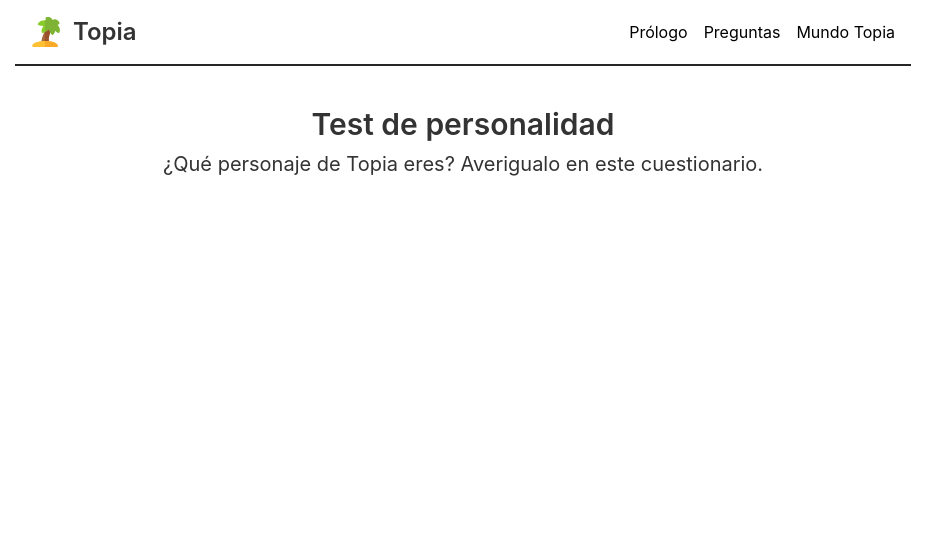
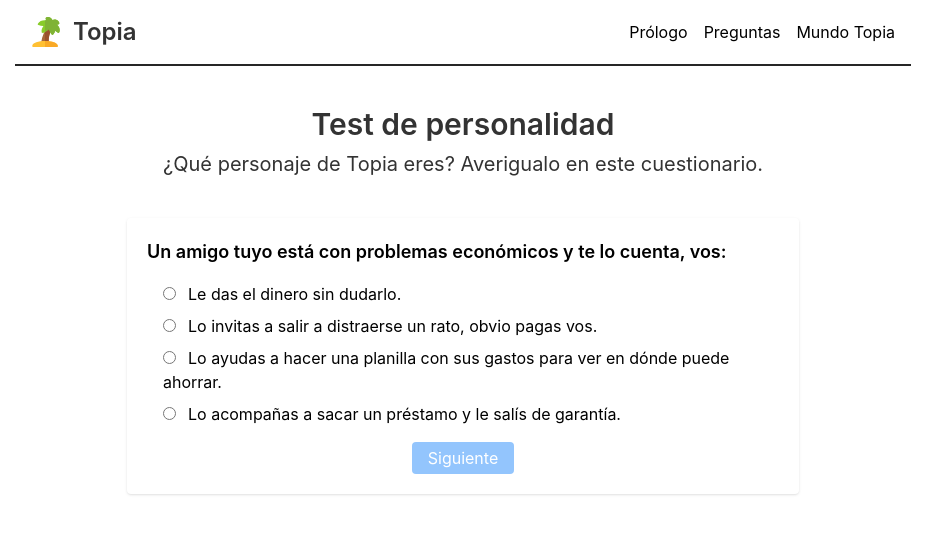
Before and after one commit to sebas-pena/rebrand-topia, a Next.js app: page /mundo-topia/test-personalidad in a window 1280 px wide. Shown: the top 534 px of the page, without its empty margins (177-1102 px from the left). Built offline with nearby package versions, Linux system fonts and the light colour scheme.

Commit message:
feat: Add page

```diff
--- a/app/mundo-topia/test-personalidad/page.js
+++ b/app/mundo-topia/test-personalidad/page.js
@@ -1,14 +1,75 @@
+import Test from '@/components/test/Test'
 import React from 'react'
 
+const questions = [
+  {
+    question: "Un amigo tuyo está con problemas económicos y te lo cuenta, vos:",
+    a: "Le das el dinero sin dudarlo.",
+    b: "Lo invitas a salir a distraerse un rato, obvio pagas vos.",
+    c: "Lo ayudas a hacer una planilla con sus gastos para ver en dónde puede ahorrar.",
+    d: "Lo acompañas a sacar un préstamo y le salís de garantía.",
+  },
+  {
+    question: "Entraron a robar a tu apartamento vos:",
+    a: "Pedís las grabaciones de las cámaras de la zona y salís con fotos de los sospechosos a tratar de obtener información.",
+    b: "Haces la denuncia y tratas de ver el lado positivo, menos cosas para limpiar.",
+    c: "Haces la denuncia y pasas horas llamando a los diferentes seguros que tenés para tratar de recuperar algo.",
+    d: "Enseguida te ponés en contacto con los vecinos para ver si están todos bien y si a alguien más le pasó vas a verlo para darle una mano.",
+  },
+  {
+    question: "El médico te hace unos estudios y estás nerviosa/o esperando los resultados, por mientras:",
+    a: "Llamas a otros tres médicos conocidos para que te expliquen opciones posibles y por las dudas haces testamento. Después quedás tranquila/o.",
+    b: "Invitas a tus amigos a casa, haces un asado y tratás de no pensar en eso.",
+    c: "Buscas en Google todos los síntomas y pasas toda la noche sin dormir pensando en eso.",
+    d: "Llamas por teléfono a esa persona que pasó por algo similar para saber cómo está, cómo se siente ahora y si necesita que hagas algo por ella.",
+  },
+  {
+    question: "Se viene tu cumpleaños, y lo festejas…",
+    a: "Con una fiesta con tus amigos y familia más cercana.",
+    b: "Con todos tus amigos, cercanos, lejanos, de Facebook, y varios vecinos del barrio que vieron luz y entraron. Cuantos más mejor.",
+    c: "Con tu pareja.",
+    d: "Con tu familia, cocinas para todos y los agasajas con lo que más les gusta.",
+  },
+  {
+    question: "Ganaste la lotería, vos…",
+    a: "Lo donás todo a una fundación filantrópica.",
+    b: "Viajas por el mundo y le regalas plata a tus amistades y familiares si lo necesitan.",
+    c: "Te compras una propiedad y ponés el resto en el banco a plazo fijo.",
+    d: "Ponés ese negocio que siempre quisiste y ahí le das trabajo a gente que querés.",
+  }
+]
+const results = {
+  a: {
+    title: "Clementine",
+    description: "Si tuviéramos que definirte en una sola palabra sería épico/a. Vas por la vida dejando tu huella y buscando el bienestar de todos a tu paso. Una fuerza de la naturaleza imposible de ignorar."
+  },
+  b: {
+    title: "Juan",
+    description: "Tu distintivo es la alegría, nada puede robarte esa serenidad interior y la sonrisa plena. Eres un foco de gozo y un remanso de paz para todos los que te rodean."
+  },
+  c: {
+    title: "Beatriz",
+    description: "Los/las Beatrices de la vida son personas observadoras, curiosas. Si te tocó éste personaje es porque eres alguien analítico que no hace nada sin pensarlo bien, pero una vez tomada la decisión te lanzas a ello con alma y vida."
+  },
+  d: {
+    title: "Sofía",
+    description: "Sofía es la madre por antonomasia, la creadora que nutre y sostiene. Si éste es tu personaje tenés mucho de cuidador/a, sos fiel y cariñosa/o. También tenés un lado protector que puede ser feroz cuando alguien que amas está en peligro."
+  }
+}
 const page = () => {
   return (
-    <main>
-      <div className='text-center mb-10'>
+    <main className='px-5'>
+      <header className='text-center mb-10'>
         <h1 className='text-3xl mb-2 font-semibold text-[#333]'>Test de personalidad</h1>
         <p className='text-xl text-[#333]'>¿Qué personaje de Topia eres? Averigualo en este cuestionario.</p>
-      </div>
+      </header>
+
+      <Test questions={questions} results={results} />
+
     </main>
   )
 }
 
+
+
 export default page
```
